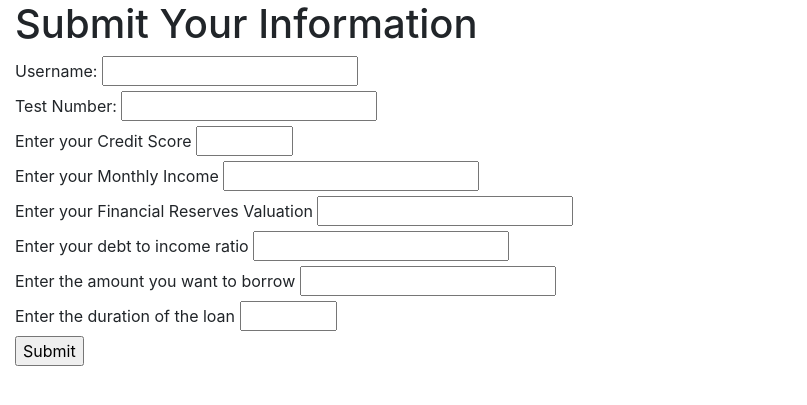
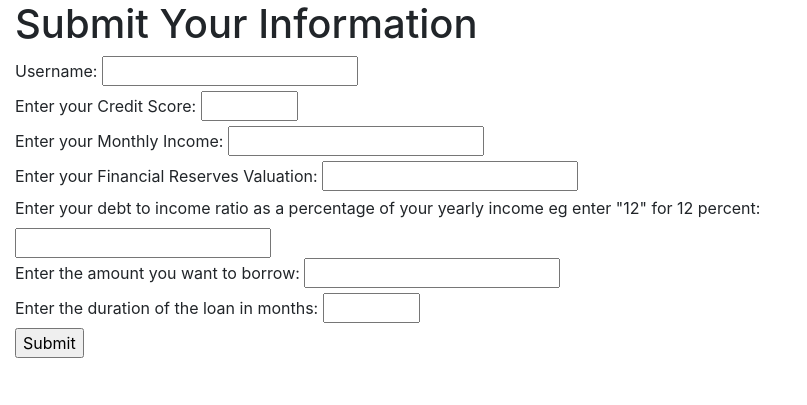
Before and after one commit to DavidMajomi/Loan-Management-System-Experiment, a Flask app: page /apply_for_loan in a window 1280 px wide. Shown: the part 50-455 px from the top of the page, without its empty margins (0-807 px from the left). Run offline with Flask 3, Linux system fonts and the light colour scheme; some libraries are stand-ins or nearby versions.

Commit message:
Minor improvements in  code quality

```diff
--- a/client.py
+++ b/client.py
@@ -82,7 +82,6 @@ def get_customer_data_from_cli():
         "user_has_loan_id" : None
     }
 
-
     instructions = {
         "menu_response" : menu_response,
         "dev_menu_response" : dev_menu_response,
--- a/flask_client.py
+++ b/flask_client.py
@@ -1,6 +1,6 @@
 import json
 import socket
-from forms import Test, LoginForm, RegistrationForm
+from forms import ApplyForm, LoginForm, RegistrationForm
 from flask_client_header import disconnect_from_server, send_data_to_server
 from flask import Flask, render_template, request, flash, redirect, url_for, session
 
@@ -27,7 +27,7 @@ def home():
 @app.route("/apply_for_loan", methods=['GET', 'POST'])
 def apply_for_loan():
     menu_response = 1
-    form = Test()
+    form = ApplyForm()
 
     while form.validate_on_submit():
         client = socket.socket(socket.AF_INET, socket.SOCK_STREAM)
@@ -37,7 +37,7 @@ def apply_for_loan():
         user_credit_score = form.user_credit_score.data
         user_monthly_income = form.user_monthly_income.data
         user_financial_reserves = form.user_financial_reserves.data
-        user_debt_to_income_ratio = form.user_debt_to_income_ratio.data
+        user_debt_to_income_percentage = form.user_debt_to_income_ratio.data
         user_loan_amoumnt_requested = form.user_loan_amoumnt_requested.data
         user_loan_duration = form.user_loan_duration.data
 
@@ -46,7 +46,7 @@ def apply_for_loan():
             "user_credit_score" : user_credit_score,
             "user_monthly_income" : user_monthly_income,
             "user_financial_reserves" : user_financial_reserves,
-            "user_debt_to_income_ratio" : user_debt_to_income_ratio,
+            "user_debt_to_income_ratio" : user_debt_to_income_percentage / 100,
             "user_loan_amoumnt_requested" : user_loan_amoumnt_requested,
             "user_loan_duration" : user_loan_duration,
             "user_loan_id" : None,
@@ -79,8 +79,6 @@ def apply_for_loan():
         if  (operation_state["added_user_data_successfully"] == True):
             session['customer_data'] = customer_data
             return redirect(url_for("display_loan_data"))
-
-
 
     return render_template('apply_for_loan.html', form = form, title = 'apply_for_loan')
 
--- a/forms.py
+++ b/forms.py
@@ -16,14 +16,13 @@ class LoginForm(FlaskForm):
     remember = BooleanField('Remember ME')
     submit = SubmitField('Login')
 
-class Test(FlaskForm):
+class ApplyForm(FlaskForm):
     username = StringField('Username:', validators = [DataRequired(), Length(min = 2, max = 20)])
-    test_number = IntegerField('Test Number:', validators = [DataRequired()])
-    user_credit_score = IntegerField('Enter your Credit Score', validators = [DataRequired(), NumberRange(min = 50, max = 850) ])
-    user_monthly_income = FloatField('Enter your Monthly Income', validators = [DataRequired(), NumberRange(min = 800, max = 30000)])
-    user_financial_reserves = FloatField('Enter your Financial Reserves Valuation', validators = [DataRequired(), NumberRange(min = 50000, max = 2000000)])
-    user_debt_to_income_ratio = FloatField('Enter your debt to income ratio', validators = [DataRequired(), NumberRange(min = -5, max = 5)])
-    user_loan_amoumnt_requested = FloatField('Enter the amount you want to borrow', validators = [DataRequired(), NumberRange(min = 100, max = 500000)])
-    user_loan_duration = IntegerField('Enter the duration of the loan', validators = [DataRequired(), NumberRange(min = 10, max = 240)])
+    user_credit_score = IntegerField('Enter your Credit Score:', validators = [DataRequired(), NumberRange(min = 50, max = 850) ])
+    user_monthly_income = FloatField('Enter your Monthly Income:', validators = [DataRequired(), NumberRange(min = 800, max = 30000)])
+    user_financial_reserves = FloatField('Enter your Financial Reserves Valuation:', validators = [DataRequired(), NumberRange(min = 50000, max = 2000000)])
+    user_debt_to_income_ratio = FloatField('Enter your debt to income ratio as a percentage of your yearly income eg enter "12" for 12 percent:', validators = [DataRequired(), NumberRange(min = -500, max = 500)])
+    user_loan_amoumnt_requested = FloatField('Enter the amount you want to borrow:', validators = [DataRequired(), NumberRange(min = 100, max = 500000)])
+    user_loan_duration = IntegerField('Enter the duration of the loan in months:', validators = [DataRequired(), NumberRange(min = 10, max = 240)])
 
     submit = SubmitField('Submit')
--- a/static/style.css
+++ b/static/style.css
@@ -18,9 +18,6 @@ body, div, ul, li, a {
     padding: 13px 10px;
     text-decoration: none;
 }
-
-
-
 
 .topnav a:hover {
     background-color: #ddd;
--- a/templates/apply_for_loan.html
+++ b/templates/apply_for_loan.html
@@ -5,9 +5,6 @@
         {{ form.hidden_tag() }}
         <div>
             {{ form.username.label }} {{ form.username() }}
-        </div>
-        <div>
-            {{ form.test_number.label }} {{ form.test_number() }}
         </div>
         <div>
             {{ form.user_credit_score.label }} {{ form.user_credit_score() }}
```
Also changed, not shown: 1 other file.
